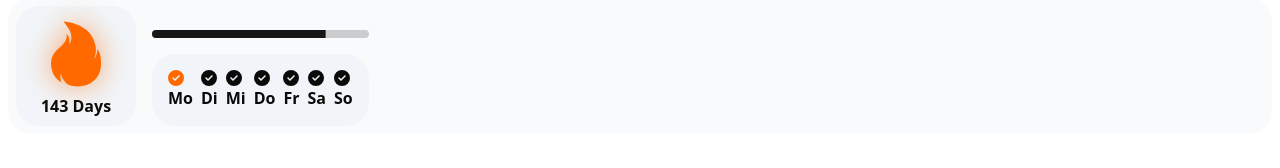
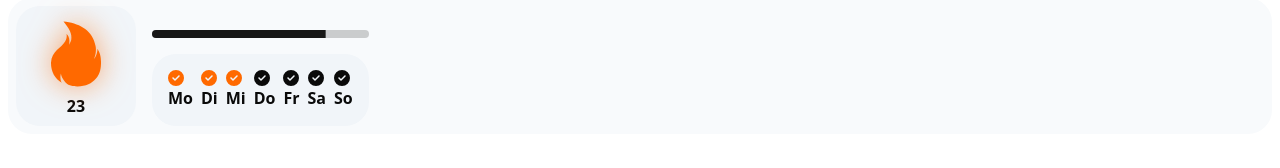
Before and after one commit to sempex/reminder, a Next.js app: page / in a window 1280 px wide. Shown: the part 305-473 px from the top of the page. Built offline with nearby package versions, Linux system fonts and the light colour scheme.

Commit message:
feat: streak widget simply working

```diff
--- a/app/components/StreakWidget.tsx
+++ b/app/components/StreakWidget.tsx
@@ -2,42 +2,56 @@ import { Progress } from "@/components/ui/progress";
 import { IoMdFlame } from "react-icons/io";
 import { FaCircleCheck } from "react-icons/fa6";
 
-export default function StreakWidget() {
+type DayOfWeek = 'monday' | 'tuesday' | 'wednesday' | 'thursday' | 'friday' | 'saturday' | 'sunday';
+
+interface DayStatus {
+  date: Date;
+  completed: boolean;
+  missedDoses?: number;
+  totalDoses?: number;
+}
+
+export interface StreakData {
+  totalDays: number;
+  currentWeek: Record<DayOfWeek, DayStatus>;
+}
+
+export default function StreakWidget({ input }: { input: StreakData }) {
   return (
     <div className="bg-slate-50 rounded-3xl flex items-end gap-4 m-2 p-2">
       <div className="flex flex-col bg-slate-100 rounded-3xl justify-center items-center w-30 h-30 p-2">
         <IoMdFlame className="text-8xl text-orange-500 drop-shadow-[0_0_15px_rgba(249,115,22,0.6)]" />
-        <p className="font-bold">143 Days</p>
+        <p className="font-bold">{input.totalDays}</p>
       </div>
       <div className="">
         <Progress value={80} className="drop-shadow-[0_0_15px_rgba(255,255,255,0.6)]" />
         <div className="flex gap-2 mt-4 bg-slate-100 p-4 font-bold rounded-3xl">
           <div>
-            <FaCircleCheck className="text-orange-500" />
+            <FaCircleCheck className={`${input.currentWeek['monday'].completed ? 'text-orange-500' : ''}`} />
             <p>Mo</p>
           </div>
           <div>
-            <FaCircleCheck />
+            <FaCircleCheck className={`${input.currentWeek['tuesday'].completed ? 'text-orange-500' : ''}`} />
             <p>Di</p>
           </div>
           <div>
-            <FaCircleCheck />
+            <FaCircleCheck className={`${input.currentWeek['wednesday'].completed ? 'text-orange-500' : ''}`} />
             <p>Mi</p>
           </div>
           <div>
-            <FaCircleCheck />
+            <FaCircleCheck className={`${input.currentWeek['thursday'].completed ? 'text-orange-500' : ''}`} />
             <p>Do</p>
           </div>
           <div>
-            <FaCircleCheck />
+            <FaCircleCheck className={`${input.currentWeek['friday'].completed ? 'text-orange-500' : ''}`} />
             <p>Fr</p>
           </div>
           <div>
-            <FaCircleCheck />
+            <FaCircleCheck className={`${input.currentWeek['saturday'].completed ? 'text-orange-500' : ''}`} />
             <p>Sa</p>
           </div>
           <div>
-            <FaCircleCheck />
+            <FaCircleCheck className={`${input.currentWeek['sunday'].completed ? 'text-orange-500' : ''}`} />
             <p>So</p>
           </div>
         </div>
--- a/app/page.tsx
+++ b/app/page.tsx
@@ -1,6 +1,54 @@
 import Image from "next/image";
 import NextReminder from "./components/NextReminder";
 import StreakWidget from "./components/StreakWidget";
+import { StreakData } from "./components/StreakWidget";
+const activeStreakData: StreakData = {
+  totalDays: 23,
+  currentWeek: {
+    monday: {
+      date: new Date("2025-11-18"),
+      completed: true,
+      totalDoses: 3,
+      missedDoses: 0
+    },
+    tuesday: {
+      date: new Date("2025-11-19"),
+      completed: true,
+      totalDoses: 3,
+      missedDoses: 0
+    },
+    wednesday: {
+      date: new Date("2025-11-20"),
+      completed: true,
+      totalDoses: 3,
+      missedDoses: 1
+    },
+    thursday: {
+      date: new Date("2025-11-21"),
+      completed: false,
+      totalDoses: 3,
+      missedDoses: 0
+    },
+    friday: {
+      date: new Date("2025-11-22"),
+      completed: false,
+      totalDoses: 3,
+      missedDoses: 0
+    },
+    saturday: {
+      date: new Date("2025-11-23"),
+      completed: false,
+      totalDoses: 2,
+      missedDoses: 0
+    },
+    sunday: {
+      date: new Date("2025-11-24"),
+      completed: false,
+      totalDoses: 2,
+      missedDoses: 0
+    }
+  }
+};
 export default function Home() {
   return (
     <>
@@ -16,7 +64,7 @@ export default function Home() {
         </div>
         <Image src="/medicinehand.png" alt="medicinehand picture" className="transform scale-x-[-1] absolute top-2 right-0 z-20 pointer-events-none" width={150} height={150} />
       </div>
-      <StreakWidget />
+      <StreakWidget input={activeStreakData} />
     </>
   )
 }
```
